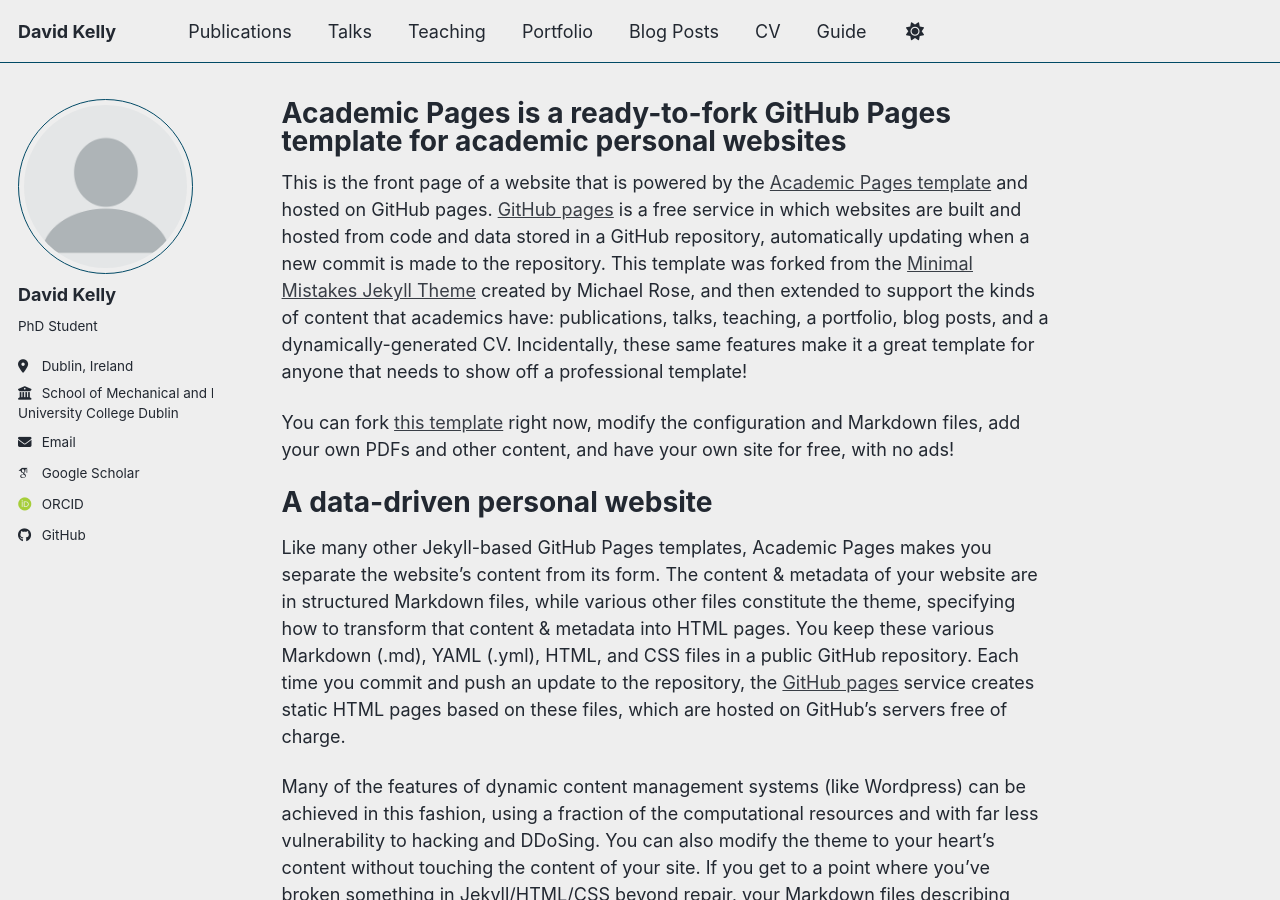
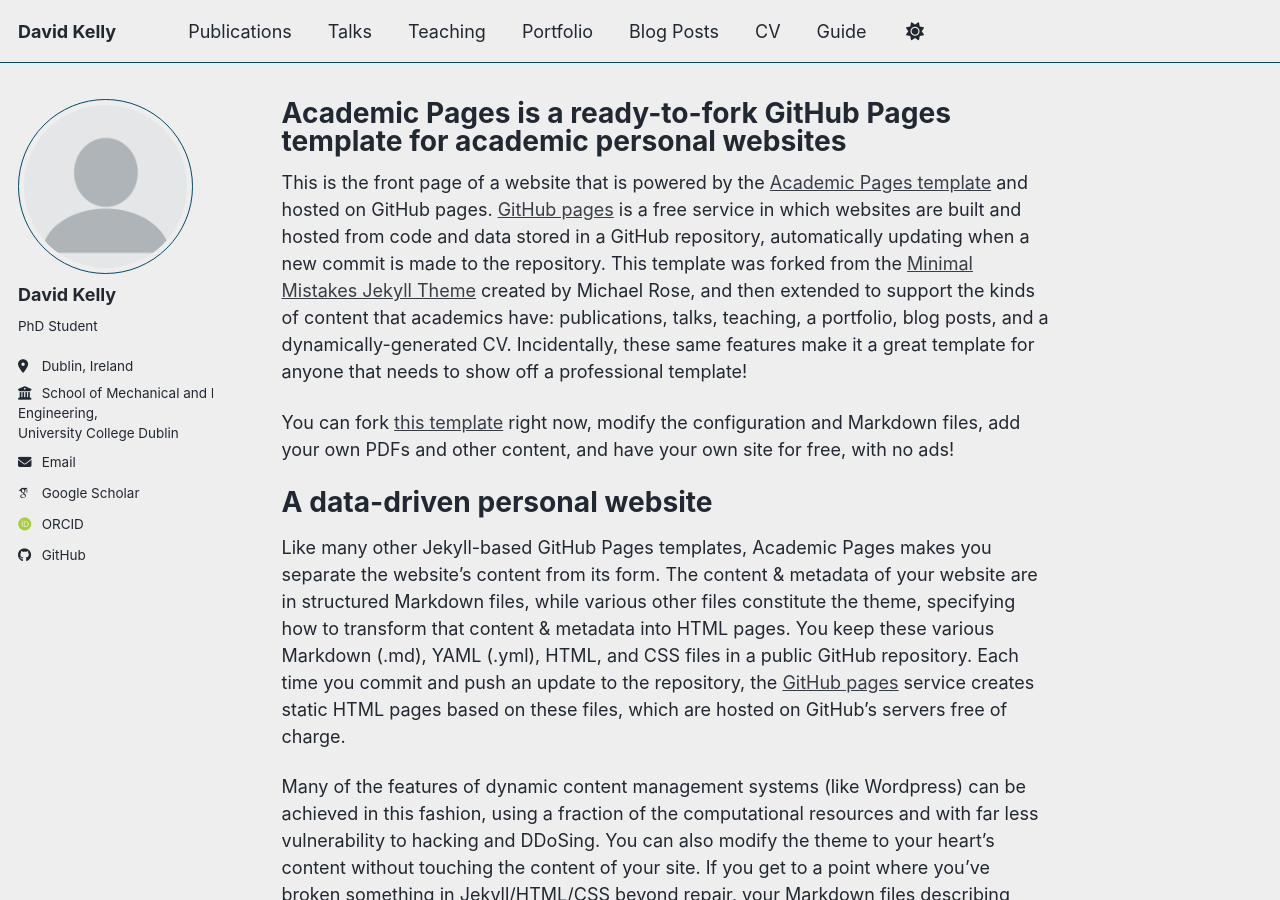
Before and after one commit to davidbkelly/davidbkelly.github.io, a Jekyll site: the page built from _pages/about.md, in a window 1280 px wide and 900 px high. Built offline with Jekyll 4.4.1, drawn with Linux system fonts in a browser that asks for light colours; some web fonts are replaced; a script bundle is joined from its source files by our own code; library files that are not in the unit come from our copies.

```diff
--- a/_config.yml
+++ b/_config.yml
@@ -28,7 +28,7 @@ author:
   pronouns         : # example: "she/her"
   bio              : "PhD Student"
   location         : "Dublin, Ireland"
-  employer         : "School of Mechanical and Materials Engineering<br>University College Dublin"
+  employer         : "School of Mechanical and Materials<br>Engineering,<br>University College Dublin"
   uri              : # URL
   email            : "david.kelly15@ucdconnect.ie"
 
@@ -51,7 +51,7 @@ author:
   bitbucket        : # Username - Update with your username on the site
   codepen          : # Username
   dribbble         : # Username
-  github           : "academicpages"
+  github           : "davidbkelly"
   kaggle           : # Username
   stackoverflow    : # User number or user number and name (i.e., use "1" or "1/jeff-atwood")
 
```
